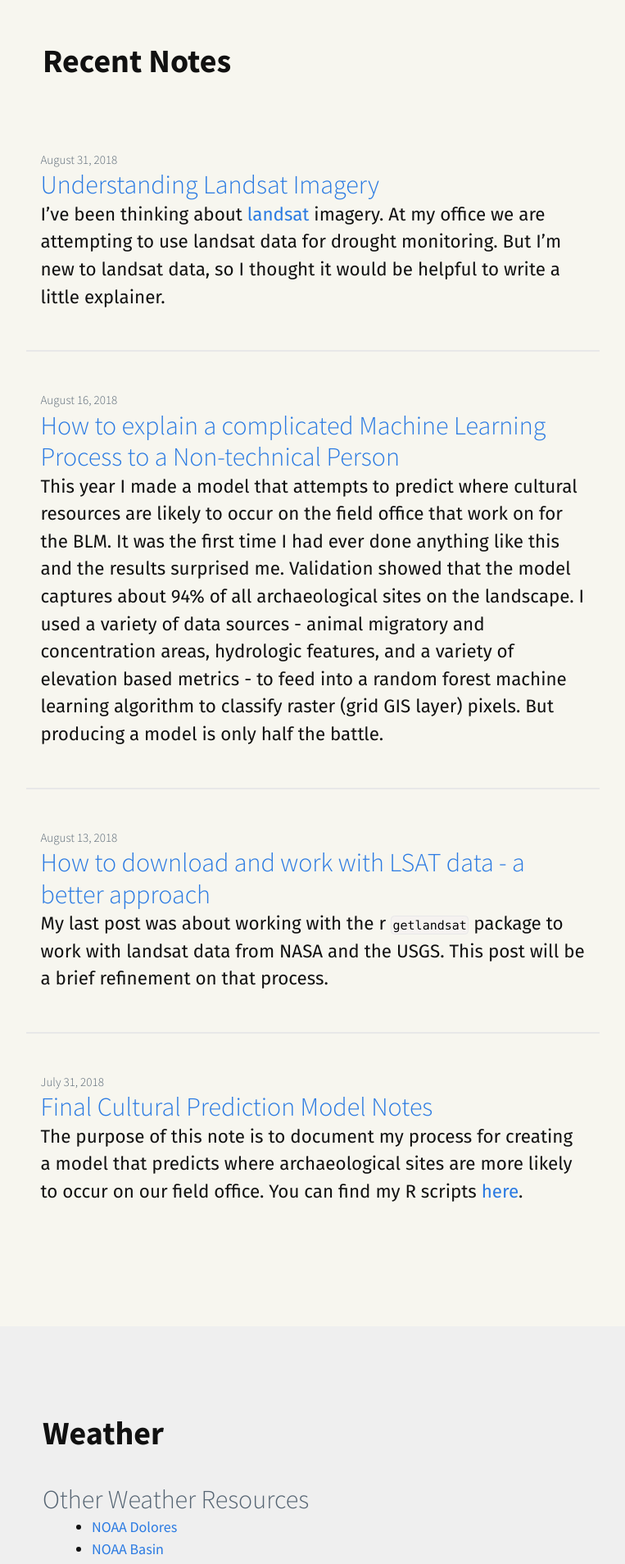
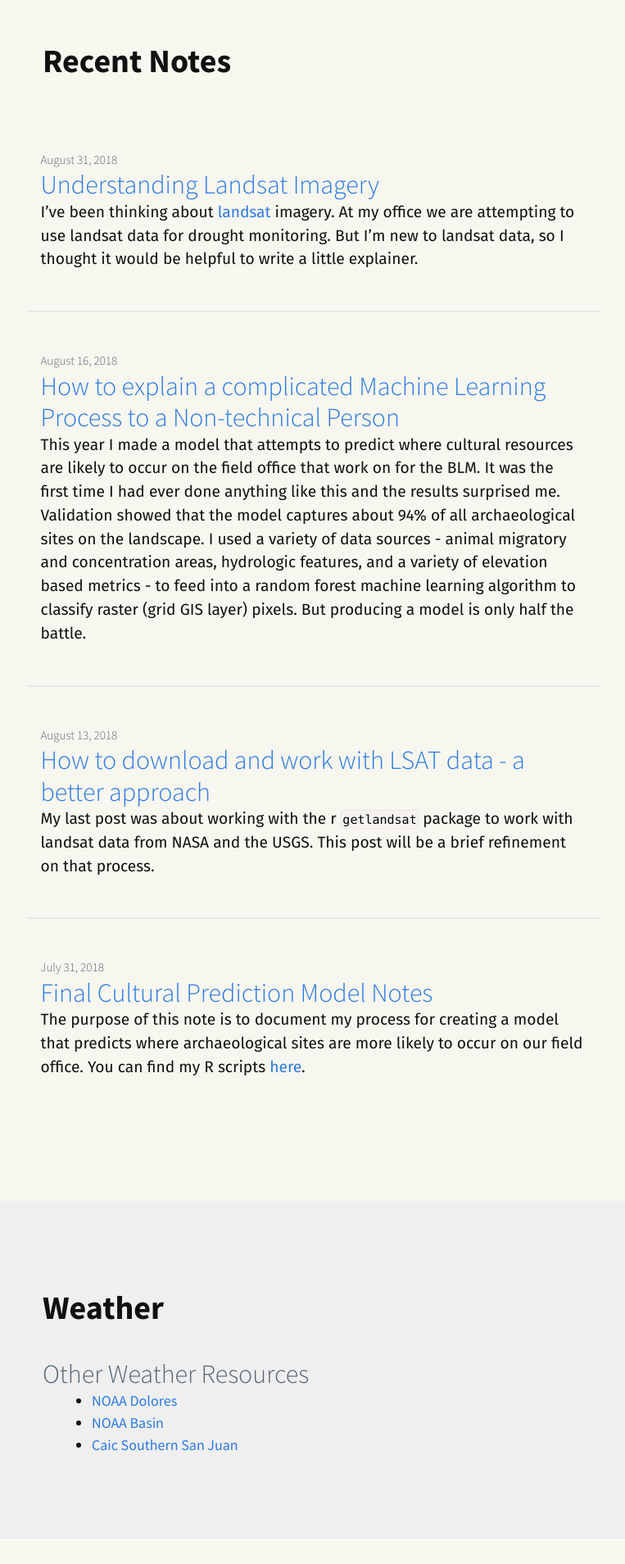
Before and after one commit to mschmidty/bio_notes, a Jekyll site: the page built from index.md, in a window 1280 px wide. Shown: the part 1012-2920 px from the top of the page at 82% size, without its empty margins (238-1001 px from the left). Built offline with Jekyll 4.4.1, drawn with Linux system fonts in a browser that asks for light colours; a script that is not in the unit is left out.

Commit message:
font changes

```diff
--- a/_sass/overwrite/text.scss
+++ b/_sass/overwrite/text.scss
@@ -3,11 +3,17 @@
 @import url('https://fonts.googleapis.com/css?family=Source+Sans+Pro:300,400,700');
 $h-font:"Source Sans Pro", sans-serif;
 $b-font: "Fira Sans", sans-serif;
-$font-size:1.4rem;
+$font-size:1.2rem;
 body{
   font-family:$h-font;
   font-size:18px;
   font-weight:400;
+  -webkit-text-size-adjust: 100%;
+  -webkit-font-feature-settings: "kern" 1;
+     -moz-font-feature-settings: "kern" 1;
+       -o-font-feature-settings: "kern" 1;
+          font-feature-settings: "kern" 1;
+  font-kerning: normal;
   text-rendering: optimizeLegibility;
 
 }
```
